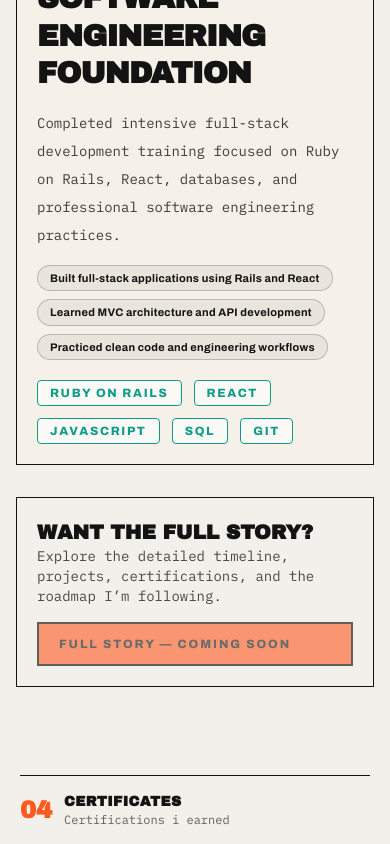
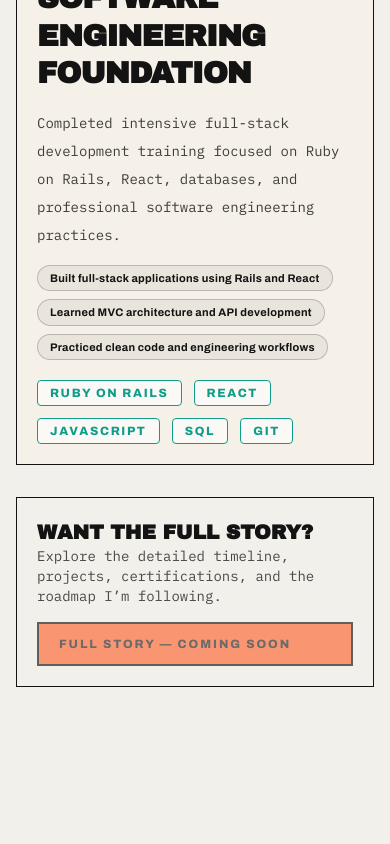
Before and after one commit to sarathkpreman/portfolio, a React app: page / in a window 390 px wide. Shown: the part 7088-7932 px from the top of the page. After the commit the page ends 7839 px from the top, so only its background shows below. Built offline with nearby package versions, Linux system fonts and the light colour scheme; the HTML template or start-up script is replaced by a standard one.

Commit message:
Fix: footer changed for small screens

```diff
--- a/src/App.jsx
+++ b/src/App.jsx
@@ -32,7 +32,7 @@
         </div>
 
         <Experience />
-         <div className="container mx-auto px-5 sm:px-6">
+         <div className="container mx-auto px-5 sm:px-6 hidden lg:block">
           <hr className="mt-6 border-t border-foreground" />
           <SectionFooter number={"04"} title={"certificates"} description={"Certifications i earned"} nextSectionId="certificates" />
         </div>
```
